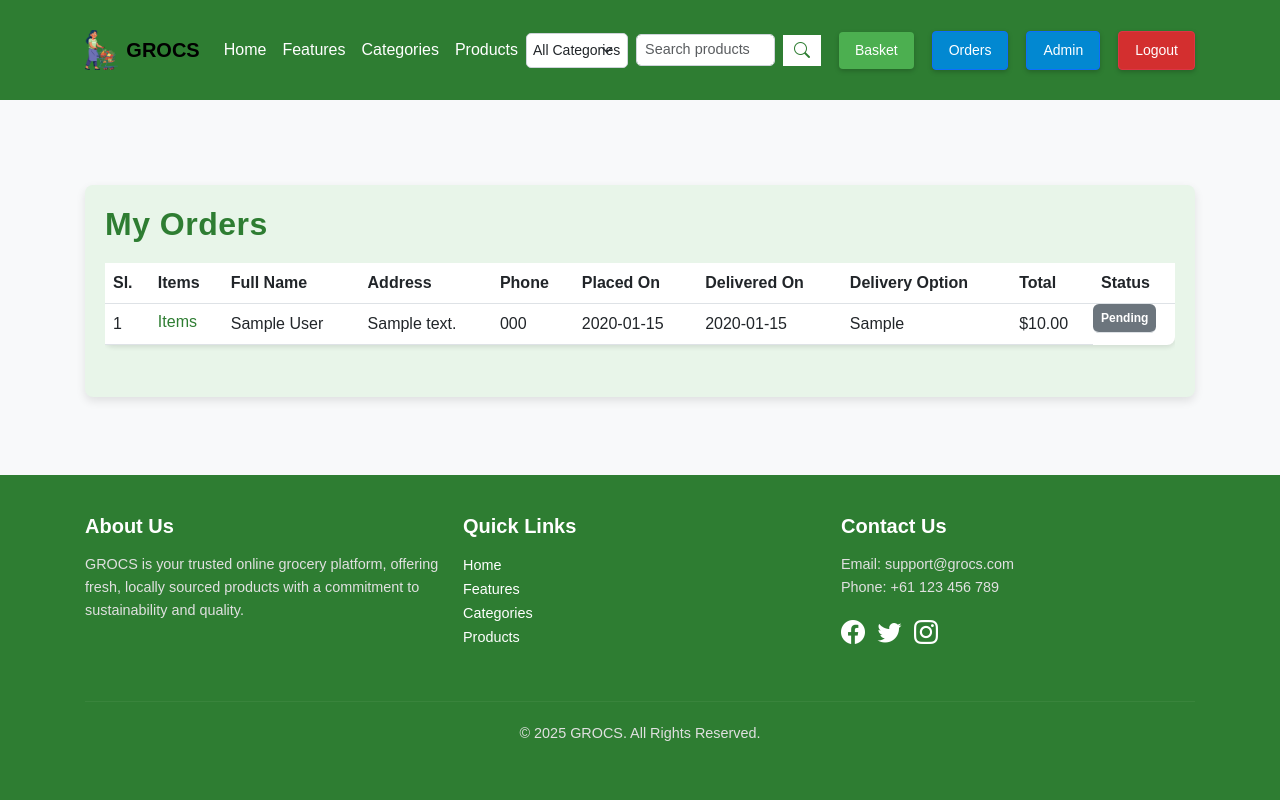
After one commit to shihab67/IFN582-Assessment-2, a Flask app: page /orders in a window 1280 px wide. The commit adds this page. Run offline with Flask 3, Linux system fonts and the light colour scheme; the visitor is signed in with stand-in values (Sample User, id 1); data comes from the database, SQL or seed files in the repository; tables that the repository leaves empty hold one stand-in row (values such as "Sample post"); some libraries are stand-ins or nearby versions.

Commit message:
My orders page implemented

```diff
--- a/project/models.py
+++ b/project/models.py
@@ -92,6 +92,51 @@ def get_categories():
     return categories
 
 
+def get_orders(user_id = None):
+    cursor = db.connection.cursor(MySQLdb.cursors.DictCursor)
+
+    cursor.execute(
+        """
+        SELECT * FROM orders
+        WHERE user_id = %s
+        ORDER BY created_at DESC
+        """,
+        (user_id,),
+    )
+    orders = cursor.fetchall()
+
+    for order in orders:
+        cursor.execute(
+            """
+            SELECT
+                oi.id AS order_item_id,
+                oi.order_id,
+                oi.item_id,
+                oi.quantity,
+                oi.price,
+
+                i.id AS item_id,
+                i.name AS item_name,
+                i.description AS item_description,
+                i.image AS item_image,
+                i.price AS item_price,
+
+                c.id AS category_id,
+                c.name AS category_name
+
+            FROM order_items oi
+            JOIN items i ON oi.item_id = i.id
+            JOIN categories c ON i.category_id = c.id
+            WHERE oi.order_id = %s
+            """,
+            (order["id"],),
+        )
+        order["items"] = cursor.fetchall()
+
+    cursor.close()
+    return orders
+
+
 def create_order(full_name, address, phone, delivery_option, total, user_id):
     cursor = db.connection.cursor(MySQLdb.cursors.DictCursor)
     cursor.execute(
@@ -166,6 +211,7 @@ def get_category(category_id):
     cursor.close()
     return category
 
+
 def update_item(item_id, name, price, description, category, image):
     cursor = db.connection.cursor(MySQLdb.cursors.DictCursor)
     cursor.execute(
@@ -183,6 +229,7 @@ def update_item(item_id, name, price, description, category, image):
     cursor.close()
     return
 
+
 def delete_item(item_id):
     cursor = db.connection.cursor(MySQLdb.cursors.DictCursor)
     cursor.execute("DELETE FROM items WHERE id = %s", (item_id,))
@@ -198,6 +245,7 @@ def delete_category(category_id):
     cursor.close()
     return
 
+
 def update_category(category_id, name):
     cursor = db.connection.cursor(MySQLdb.cursors.DictCursor)
     cursor.execute(
--- a/project/templates/base.html
+++ b/project/templates/base.html
@@ -70,6 +70,8 @@
                         </form>
                         <a href="{{ url_for("main.basket") }}"
                            class="btn btn-success btn-sm ms-2">Basket</a>
+                        <a href="{{ url_for("main.orders") }}"
+                           class="btn btn-primary btn-sm ms-2">Orders</a>
                         {% if session.user_id %}
                             {% if session.is_admin %}
                                 <a href="{{ url_for("main.admin") }}"
--- a/project/templates/checkout.html
+++ b/project/templates/checkout.html
@@ -26,7 +26,7 @@
                                              alt="{{ item.name }}">
                                     </td>
                                     <td class="product-name">{{ item.name }}</td>
-                                    <td class="product-price">${{ "%.2f" % item.price }}/kg</td>
+                                    <td class="product-price">${{ "%.2f" % item.price }}</td>
                                     <td>{{ item.quantity }}</td>
                                     <td>${{ "%.2f" % item.total }}</td>
                                 </tr>
--- /dev/null
+++ b/project/templates/orders.html
@@ -0,0 +1,84 @@
+{% extends "base.html" %}
+{% block title %}GROCS - My Orders{% endblock %}
+{% block content %}
+    <section class="delivery-form-section">
+        <h2>My Orders</h2>
+        <div class="row">
+            <div class="col-md-12 mb-3">
+                <div class="table-responsive">
+                    <table class="order-table table">
+                        <thead>
+                            <tr>
+                                <th>Sl.</th>
+                                <th>Items</th>
+                                <th>Full Name</th>
+                                <th>Address</th>
+                                <th>Phone</th>
+                                <th>Placed On</th>
+                                <th>Delivered On</th>
+                                <th>Delivery Option</th>
+                                <th>Total</th>
+                                <th>Status</th>
+                            </tr>
+                        </thead>
+                        <tbody>
+                            {% for order in orders %}
+                                <tr>
+                                    <td>{{ loop.index }}</td>
+                                    <td>
+                                        <div class="accordion-item">
+                                            <h2 class="accordion-header">
+                                                <button class="accordion-button collapsed"
+                                                        type="button"
+                                                        data-bs-toggle="collapse"
+                                                        data-bs-target="#orderItems-{{ order.id }}"
+                                                        aria-expanded="false"
+                                                        aria-controls="orderItems-{{ order.id }}">Items</button>
+                                            </h2>
+                                            <div id="orderItems-{{ order.id }}" class="accordion-collapse collapse">
+                                                <div class="accordion-body">
+                                                    <div class="table-responsive">
+                                                        <table class="table">
+                                                            <thead>
+                                                                <tr>
+                                                                    <th>Sl.</th>
+                                                                    <th>Item</th>
+                                                                    <th>Quantity</th>
+                                                                    <th>Price</th>
+                                                                    <th>Total</th>
+                                                                </tr>
+                                                            </thead>
+                                                            <tbody>
+                                                                {% for order_item in order['items'] %}
+                                                                    <tr>
+                                                                        <td>{{ loop.index }}</td>
+                                                                        <td>{{ order_item.item_name }} ({{ order_item.category_name }})</td>
+                                                                        <td>{{ order_item.quantity }}</td>
+                                                                        <td>${{ "%.2f" % order_item.item_price }}</td>
+                                                                        <td>${{ "%.2f" % (order_item.item_price * order_item.quantity) }}</td>
+                                                                    </tr>
+                                                                {% endfor %}
+                                                            </tbody>
+                                                        </table>
+                                                    </div>
+                                                </div>
+                                            </div>
+                                        </div>
+                                    </td>
+                                    <td>{{ order.full_name }}</td>
+                                    <td>{{ order.address }}</td>
+                                    <td>{{ order.phone }}</td>
+                                    <td>{{ order.order_date.strftime("%Y-%m-%d") if order.order_date else '-' }}</td>
+                                    <td>{{ order.delivered_at.strftime("%Y-%m-%d") if order.delivered_at else '-' }}</td>
+                                    <td>{{ order.delivery_option|capitalize }}</td>
+                                    <td>${{ "%.2f" % order.total }}</td>
+                                    <td class="badge text-bg-secondary">{{ order.status|capitalize }}</td>
+                                </tr>
+                            {% endfor %}
+                        </tbody>
+                    </table>
+                </div>
+            </div>
+        </div>
+    </section>
+{% endblock %}
--- a/project/views.py
+++ b/project/views.py
@@ -20,6 +20,7 @@ from project.models import (
     create_order_items,
     create_item,
     delete_item,
+    get_orders,
 )
 from project.decorators import login_required, admin_required
 from project.session import set_user_session, get_user_session
@@ -171,6 +172,17 @@ def clear_basket():
     except Exception as e:
         flash(f"Error clearing basket: {str(e)}", "danger")
     return redirect(url_for("main.basket"))
+
+@main.route("/orders", methods=["GET"])
+@login_required
+def orders():
+    try:
+        orders = get_orders(session["user_id"])
+        print(orders)
+    except Exception as e:
+        flash(f"Error loading orders: {str(e)}", "danger")
+        return render_template("500.html"), 500
+    return render_template("orders.html", orders=orders)
 
 
 @main.route("/checkout", methods=["GET", "POST"])
```
